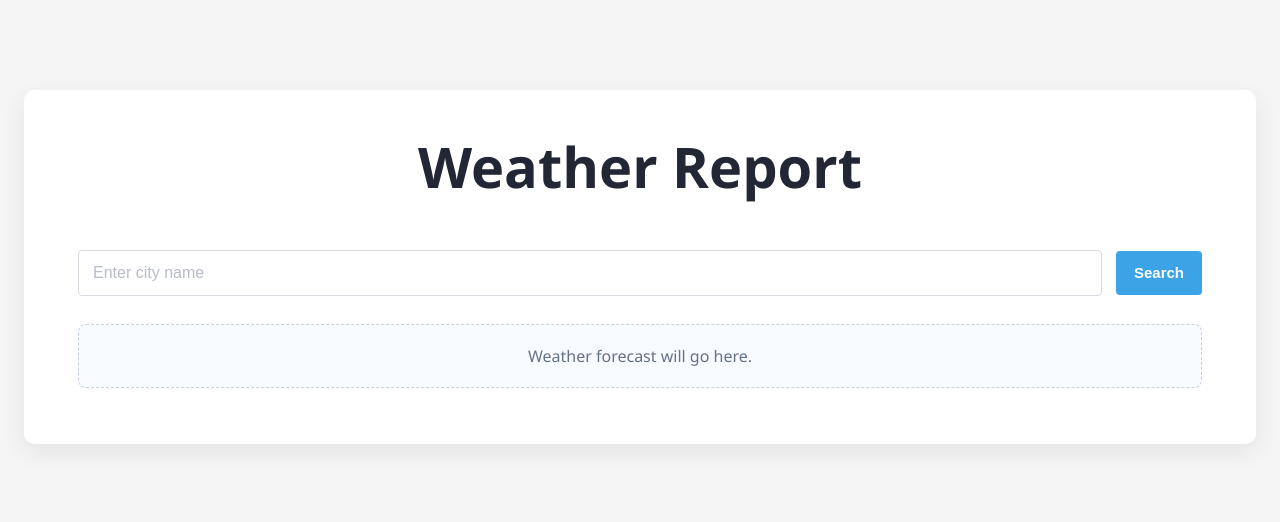
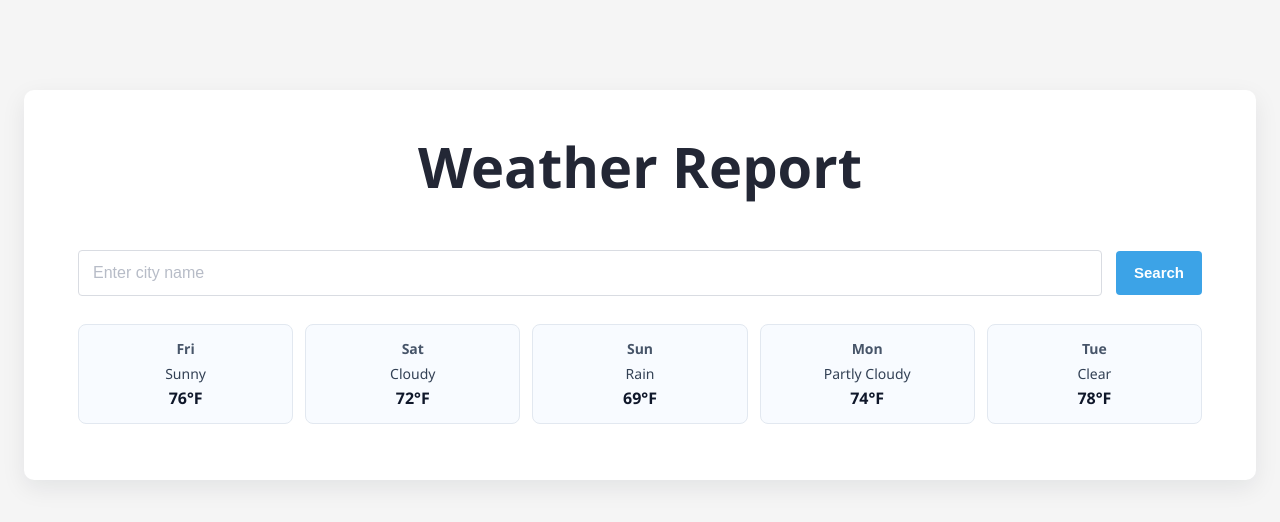
Before and after one commit to jensome6065/weather-report, a React (Vite) app: page / in a window 1280 px wide. Shown: the top 522 px of the page. Built offline with nearby package versions, Linux system fonts and the light colour scheme.

Commit message:
completed step 5

```diff
--- a/src/App.css
+++ b/src/App.css
@@ -32,13 +32,38 @@
   margin-top: 28px;
 }
 
-.forecast-placeholder {
-  border: 1px dashed #c8d0dd;
+.forecast-grid {
+  display: grid;
+  grid-template-columns: repeat(5, minmax(0, 1fr));
+  gap: 12px;
+}
+
+.day-card {
+  border: 1px solid #e2e8f0;
   border-radius: 8px;
-  padding: 20px;
+  padding: 14px 10px;
+  background: #f8fbff;
   text-align: center;
-  color: #657185;
-  background: #f8fbff;
+}
+
+.day-date {
+  margin: 0 0 6px;
+  font-size: 14px;
+  font-weight: 600;
+  color: #475569;
+}
+
+.day-weather {
+  margin: 0 0 4px;
+  font-size: 14px;
+  color: #334155;
+}
+
+.day-temp {
+  margin: 0;
+  font-size: 16px;
+  font-weight: 700;
+  color: #0f172a;
 }
 
 .search-input {
@@ -100,4 +125,8 @@
   .forecast-section {
     margin-top: 20px;
   }
+
+  .forecast-grid {
+    grid-template-columns: 1fr;
+  }
 }
--- /dev/null
+++ b/src/Day.jsx
@@ -0,0 +1,11 @@
+function Day({ date, temperature, weather }) {
+  return (
+    <article className="day-card">
+      <p className="day-date">{date}</p>
+      <p className="day-weather">{weather}</p>
+      <p className="day-temp">{temperature}</p>
+    </article>
+  )
+}
+
+export default Day
--- a/src/Forecast.jsx
+++ b/src/Forecast.jsx
@@ -1,5 +1,15 @@
+import Day from './Day'
+
 function Forecast() {
-  return <div className="forecast-placeholder">Weather forecast will go here.</div>
+  return (
+    <div className="forecast-grid">
+      <Day date="Fri" temperature="76°F" weather="Sunny" />
+      <Day date="Sat" temperature="72°F" weather="Cloudy" />
+      <Day date="Sun" temperature="69°F" weather="Rain" />
+      <Day date="Mon" temperature="74°F" weather="Partly Cloudy" />
+      <Day date="Tue" temperature="78°F" weather="Clear" />
+    </div>
+  )
 }
 
 export default Forecast
```
Also changed, not shown: src/components.md (+7 -2 lines).
